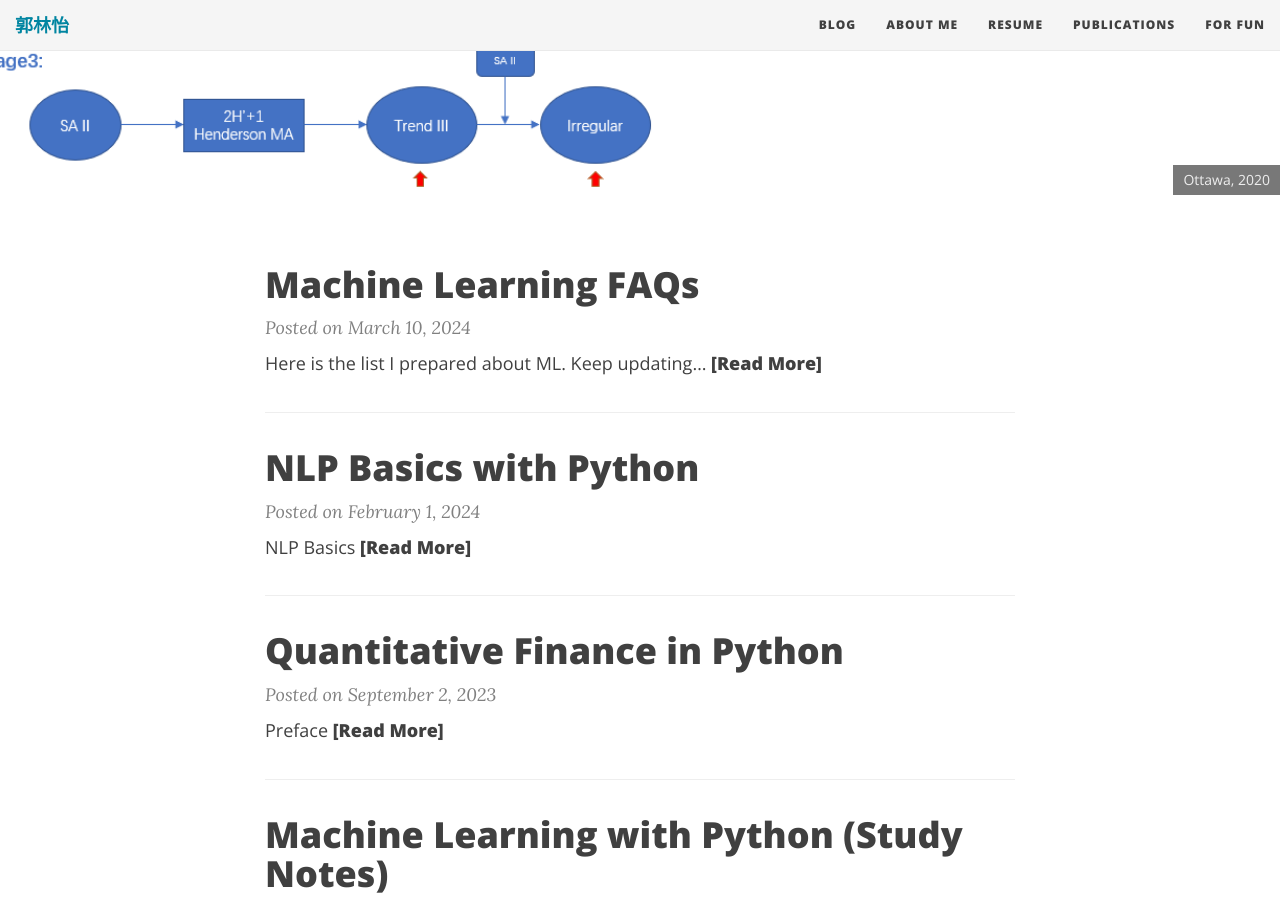
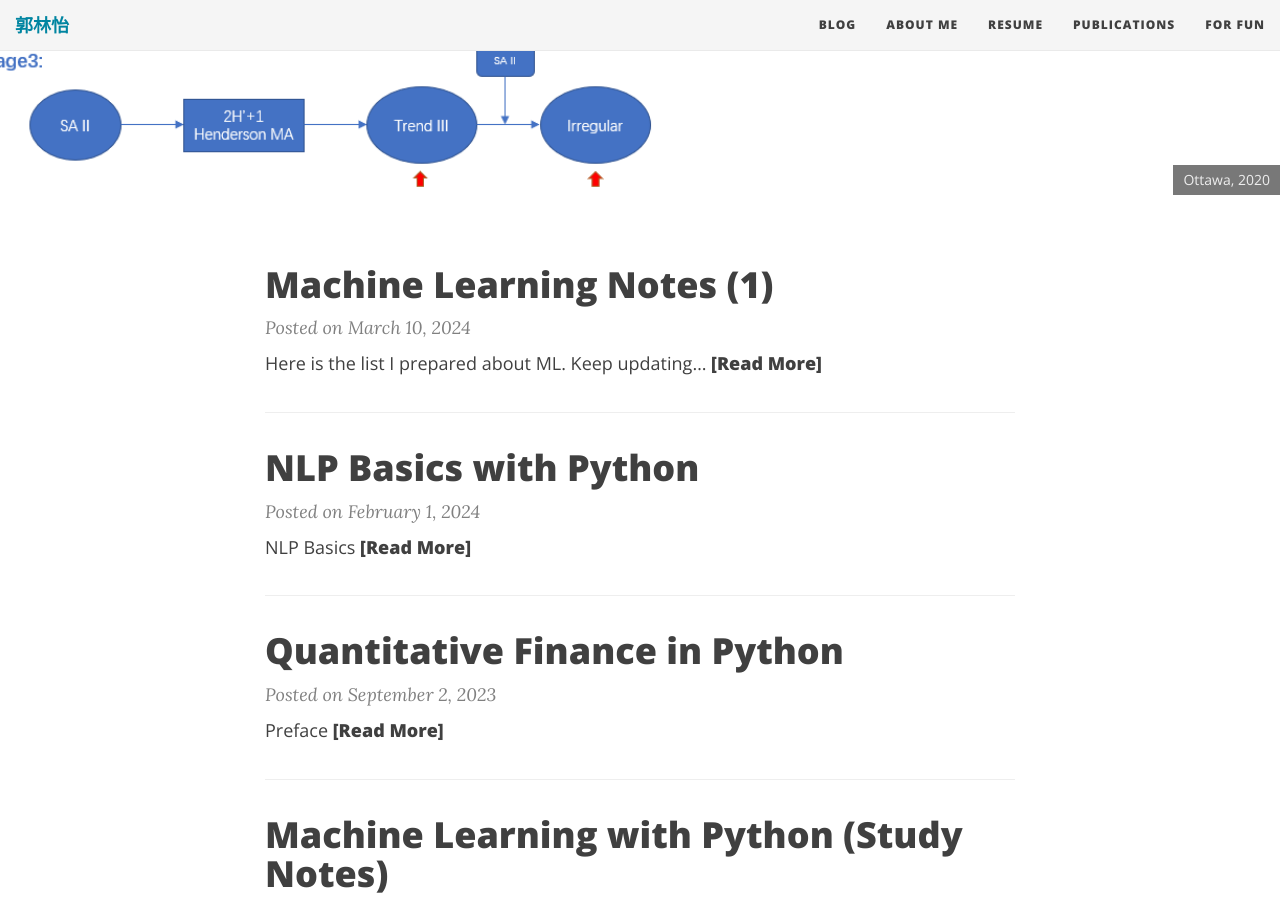
Before and after one commit to LinyiGuo96/LinyiGuo96.github.io, a Jekyll site: the page built from index.html, in a window 1280 px wide and 900 px high, scrolled down 436 px. Built offline with Jekyll 4.4.1, drawn with Linux system fonts in a browser that asks for light colours; nearby versions of some CDN libraries; the list of posts is cut into pages by our own code.

Commit message:
Update 2024-03-10-machine-learning-faq.md

```diff
--- a/_posts/2024-03-10-machine-learning-faq.md
+++ b/_posts/2024-03-10-machine-learning-faq.md
@@ -1,6 +1,6 @@
 ---
 layout: post
-title: Machine Learning FAQs
+title: Machine Learning Notes (1)
 ---
 
 Here is the list I prepared about ML. Keep updating...
```
Also changed, not shown: other parts of _posts/2024-03-10-machine-learning-faq.md (+0 -4 lines).
